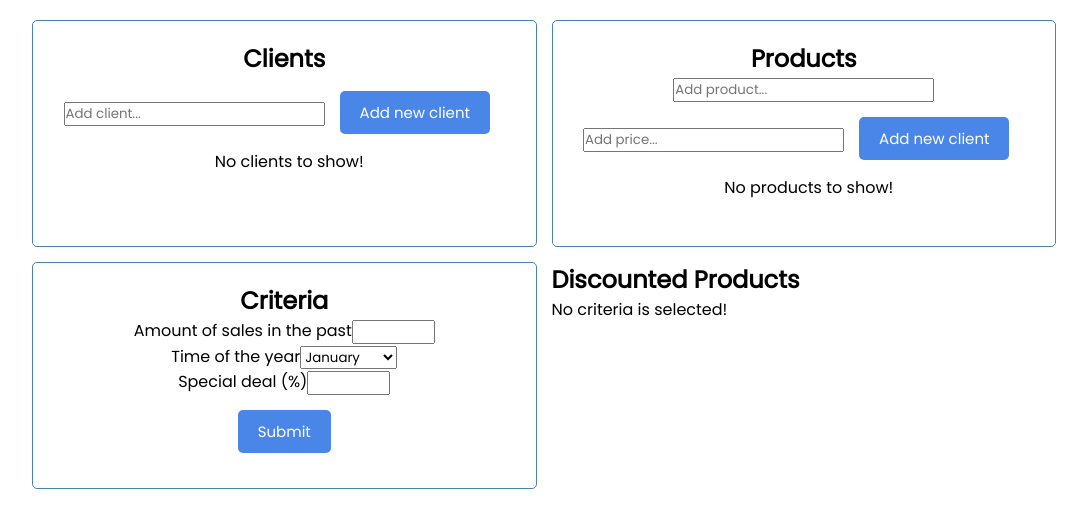
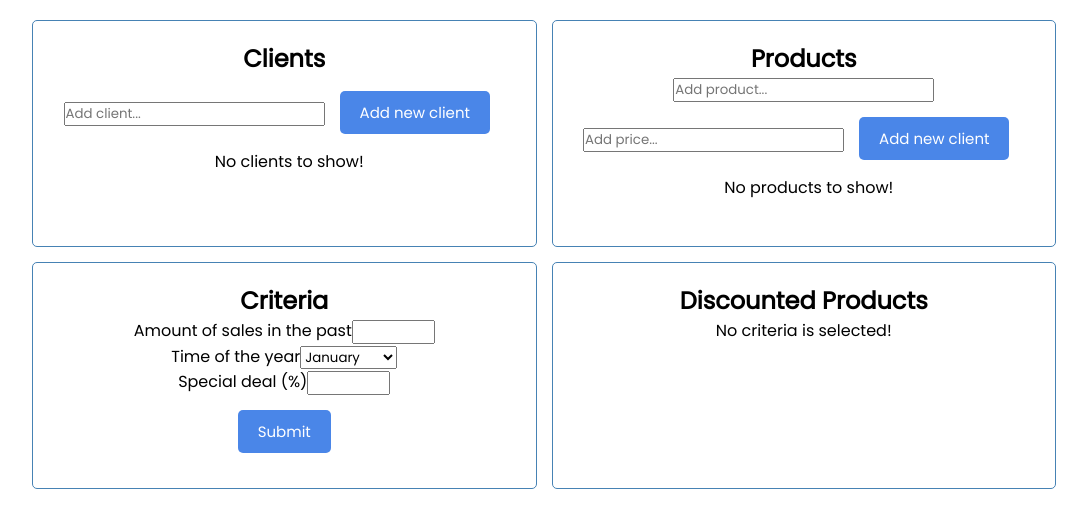
Before and after one commit to sla686/discount-calculator, a React (Create React App) app: page / in a window 1280 px wide. Shown: the top 528 px of the page, without its empty margins (96-1183 px from the left). Built offline with nearby package versions, Linux system fonts and the light colour scheme.

Commit message:
adjustments to the style

```diff
--- a/src/styles/index.css
+++ b/src/styles/index.css
@@ -103,13 +103,15 @@
   border-radius: 5px;
   padding: 20px;
   text-align: center;
+  overflow: auto;
 }
 
-.result {
+.discounted {
   grid-column: 2 / 3;
   grid-row: 2 / 3;
   border: solid 1px steelblue;
   border-radius: 5px;
   padding: 20px;
   text-align: center;
+  overflow: auto;
 }
```
